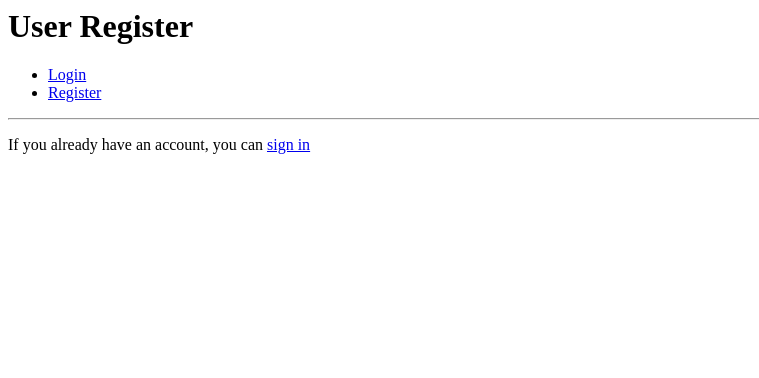
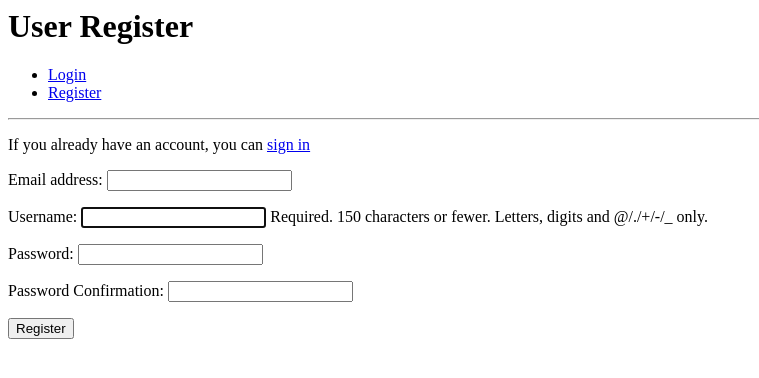
Before and after one commit to tomciosegal/nutri-store, a Django app: page /accounts/register/ in a window 1280 px wide. Shown: the top 378 px of the page, without its empty margins (0-759 px from the left). Run offline with Django 3.2, Linux system fonts and the light colour scheme.

Commit message:
form validation for registration done

```diff
--- a/accounts/forms.py
+++ b/accounts/forms.py
@@ -1,7 +1,45 @@
 from django import forms
+from django.contrib.auth.models import User
+from django.contrib.auth.forms import UserCreationForm
+from django.core.exceptions import ValidationError
+
 
 class UserLoginForm(forms.Form):
     """Form to be used to log users in"""
-
     username = forms.CharField()
     password = forms.CharField(widget=forms.PasswordInput)
+
+class UserRegistrationForm(UserCreationForm):
+    """Form used to register a new user"""
+
+    password1 = forms.CharField(
+        label="Password",
+        widget=forms.PasswordInput)
+    password2 = forms.CharField(
+        label="Password Confirmation",
+        widget=forms.PasswordInput)
+
+    class Meta:
+        model = User
+        fields = ['email', 'username', 'password1', 'password2']
+
+def clean_email(self):
+    """Form validation allows us to perform additional validation
+       on our forms so we can customise the feedback that we give to our users"""
+    email = self.cleaned_data.get('email')
+    username = self.cleaned_data.get('username')
+    if User.objects.filter(email=email).exclude(username=username):
+        raise forms.ValidationError('Your Email address must be unique')
+    return email
+
+def clean_password2(self):
+    password1 = self.cleaned_data.get('password1')
+    password2 = self.cleaned_data.get('password2')
+
+    if not password1 or not password2:
+        raise ValidationError("Please confirm your password")
+
+    if password1 != password2:
+        raise ValidationError("Passwords must match")
+
+    return password2
--- a/accounts/templates/registration.html
+++ b/accounts/templates/registration.html
@@ -4,4 +4,10 @@
 
 {% block content %}
 <p>If you already have an account, you can <a href="{% url 'login' %}">sign in </a></p>
+
+<form method="POST">
+        {% csrf_token %}
+        {{ registration_form.as_p }}
+        <button type= "submit">Register</button>
+    </form>
 {% endblock %}
--- a/accounts/views.py
+++ b/accounts/views.py
@@ -1,7 +1,7 @@
 from django.shortcuts import render,redirect, reverse
 from django.contrib import auth, messages
 from django.contrib.auth.decorators import login_required
-from accounts.forms import UserLoginForm
+from accounts.forms import UserLoginForm, UserRegistrationForm
 # Create your views here.
 
 def index(request):
@@ -39,4 +39,5 @@ def login(request):
 
 def registration(request):
     """Render the registration page"""
-    return render(request, 'registration.html')
+    registration_form = UserRegistrationForm()
+    return render(request, 'registration.html', {"registration_form": registration_form})
```
